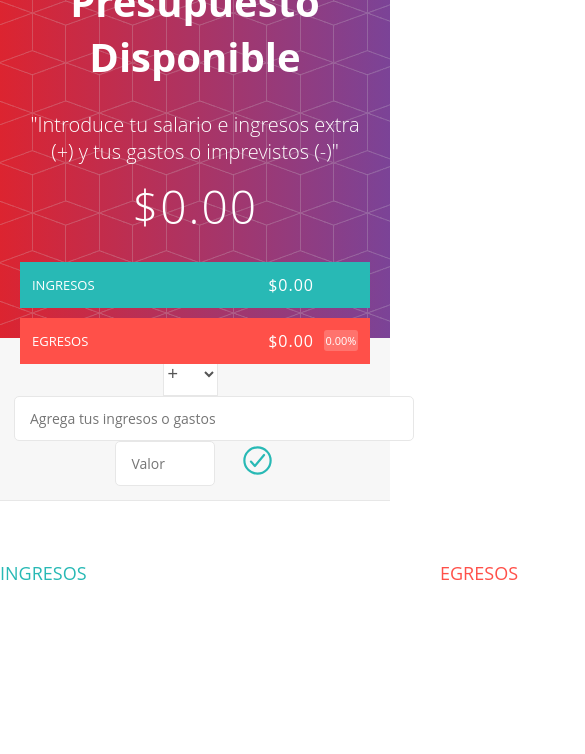
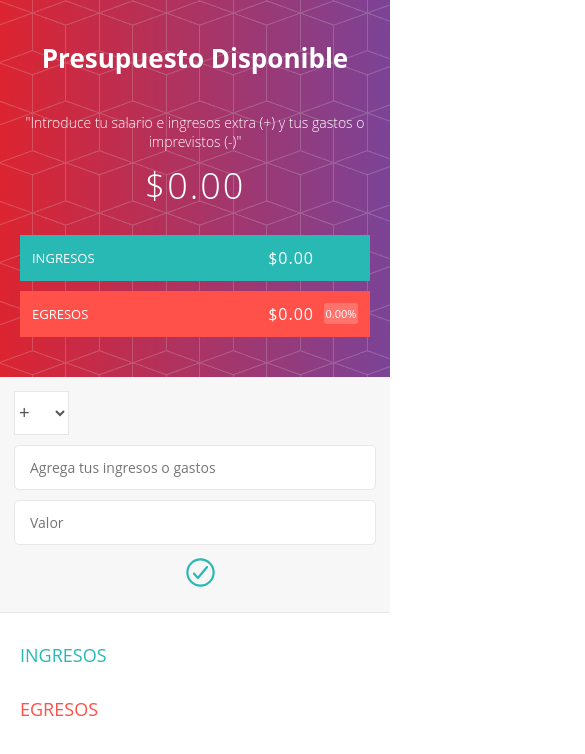
Before and after one commit to Danettecd/Proyecto-final-JS-presupuesto, a plain HTML site: page index.html in a window 390 px wide. Shown: the top 754 px of the page, 585 px wide, since content can reach past the window. Drawn offline with nearby package versions, Linux system fonts and the light colour scheme.

Commit message:
Fix responsive mobile layout

```diff
--- a/css/estilos.css
+++ b/css/estilos.css
@@ -32,10 +32,9 @@ body {
     padding-top: 150px;
     padding-bottom: 100px;
     color: #fff;
-    background: url(fondo.png), #7b4397;
-    background: url(fondo.png), -webkit-gradient(linear, right top, left top, from(#7b4397), to(#dc2430));
-    background: url(fondo.png), linear-gradient(to left, #7b4397, #dc2430)
+    background: url(fondo.png), linear-gradient(to left, #7b4397, #dc2430);
 }
+
 
 .presupuesto {
     position: absolute;
@@ -257,27 +256,69 @@ h2 {
 .elemento:hover .elemento_valor { transform: translateX(-20px); }
 .elemento:hover .elemento_porcentaje { transform: translateX(-20px); }
 
-/* ===== RESPONSIVE PARA CELULAR ===== */
+
+/* ====== FIX RESPONSIVE CELULAR ====== */
 @media (max-width: 768px) {
+
+  body {
+    overflow-x: hidden;
+  }
+
+  /* CABECERO */
+  .cabecero {
+    height: auto;
+    padding: 40px 20px 30px;
+  }
+
   .presupuesto {
+    position: static;
+    width: 100%;
+    transform: none;
+    margin: 0 auto;
+  }
+
+  .presupuesto_titulo h1 {
+    font-size: 26px;
+  }
+
+  .presupuesto_titulo p {
+    font-size: 14px;
+    margin-top: 10px;
+  }
+
+  .presupuesto_valor {
+    font-size: 36px;
+  }
+
+  /* INGRESOS / EGRESOS CABECERO */
+  .presupuesto_ingreso,
+  .presupuesto_egreso {
+    margin: 10px 0;
+  }
+
+  /* FORMULARIO */
+  .agregar_contenedor {
+    display: flex;
     flex-direction: column;
     gap: 10px;
   }
 
-  .ingresos,
-  .egresos {
+  .agregar_descripcion,
+  .agregar_valor {
     width: 100%;
   }
-}
 
+  /* CONTENEDOR LISTAS */
+  .contenedor {
+    width: 100%;
+    margin: 30px auto;
+    padding: 0 20px;
+  }
 
-@media (max-width: 768px) {
-  .cabecero {
-    padding-top: 40px;
+  .ingreso,
+  .egreso {
+    float: none;
+    width: 100%;
+    margin: 0 0 30px 0;
   }
 }
-@media (max-width: 768px) {
-  body {
-    overflow-x: hidden;
-  }
-}
```
